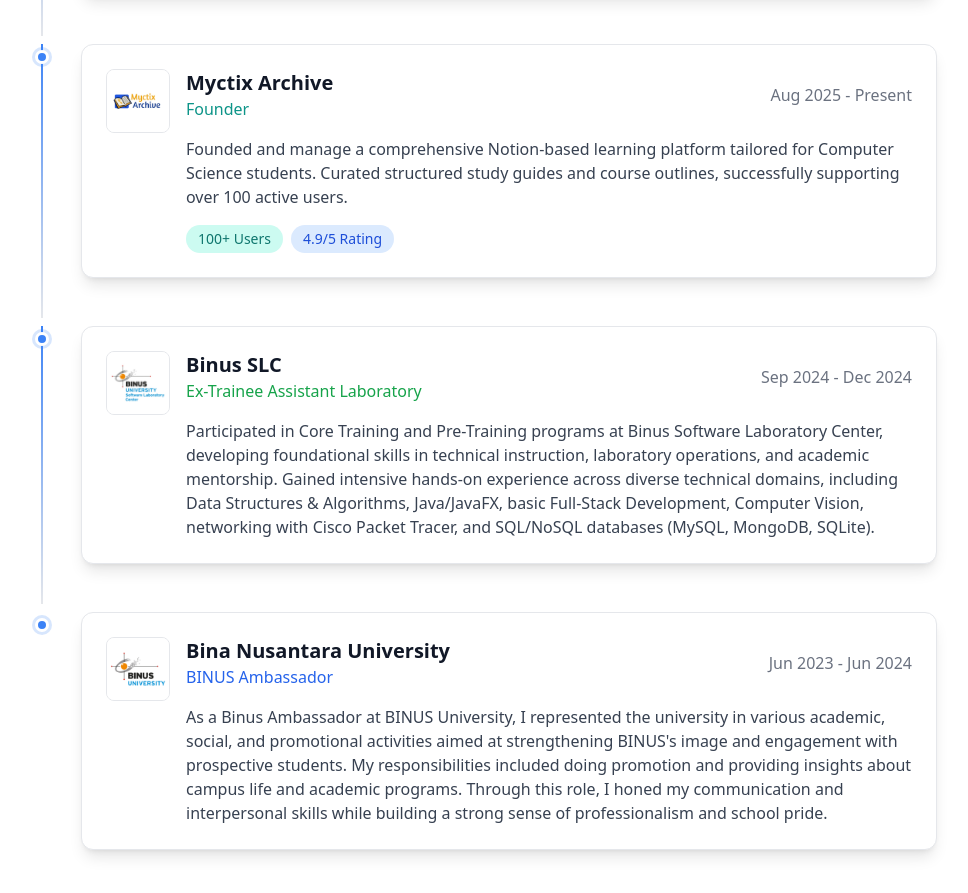
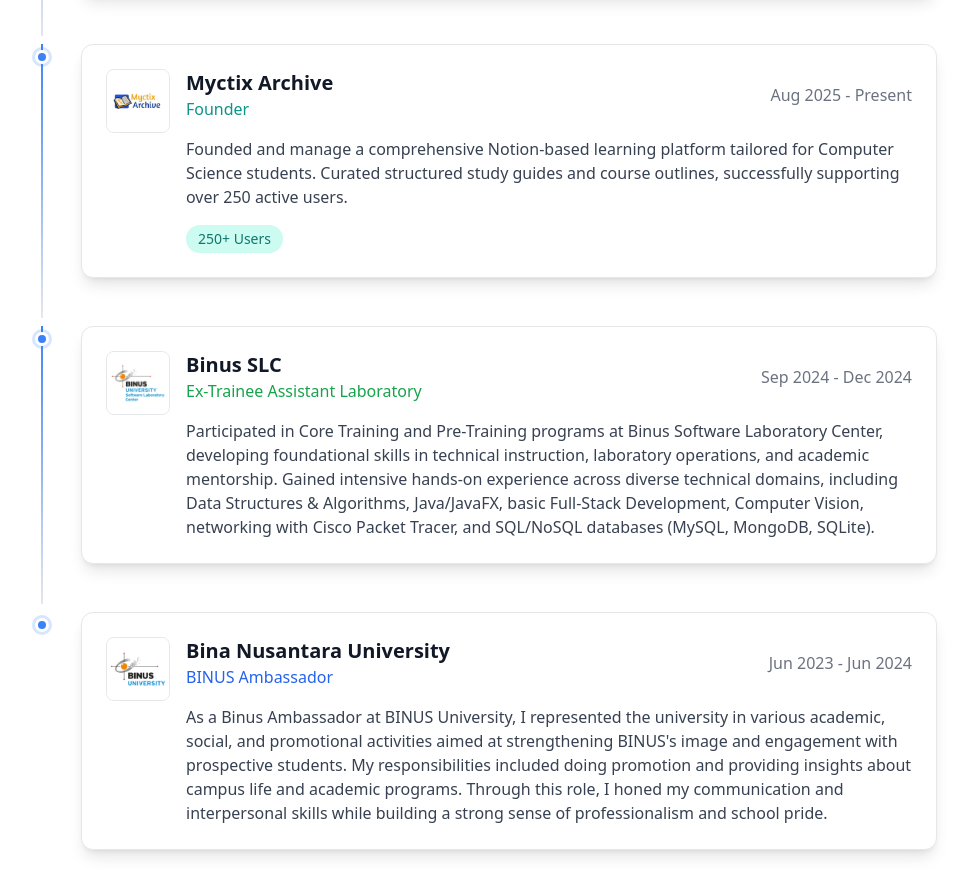
Before and after one commit to Mycticount-X/Mycticount-Archive, a React (Vite) app: page / in a window 1280 px wide. Shown: the part 4360-5253 px from the top of the page, without its empty margins (151-1119 px from the left). Built offline with nearby package versions, Linux system fonts and the light colour scheme.

Commit message:
Adj: Myctix Archive Description

```diff
--- a/src/pages/Journey.tsx
+++ b/src/pages/Journey.tsx
@@ -38,10 +38,9 @@
       roleColor: "text-teal-600",
       period: "Aug 2025 - Present",
       logo: "./Logo/myctix-archive.jpg",
-      description: "Founded and manage a comprehensive Notion-based learning platform tailored for Computer Science students. Curated structured study guides and course outlines, successfully supporting over 100 active users.",
+      description: "Founded and manage a comprehensive Notion-based learning platform tailored for Computer Science students. Curated structured study guides and course outlines, successfully supporting over 250 active users.",
       tags: [
-        { text: "100+ Users", bgColor: "bg-teal-100", textColor: "text-teal-700" },
-        { text: "4.9/5 Rating", bgColor: "bg-blue-100", textColor: "text-blue-700" }
+        { text: "250+ Users", bgColor: "bg-teal-100", textColor: "text-teal-700" },
       ]
     },
     {
```
